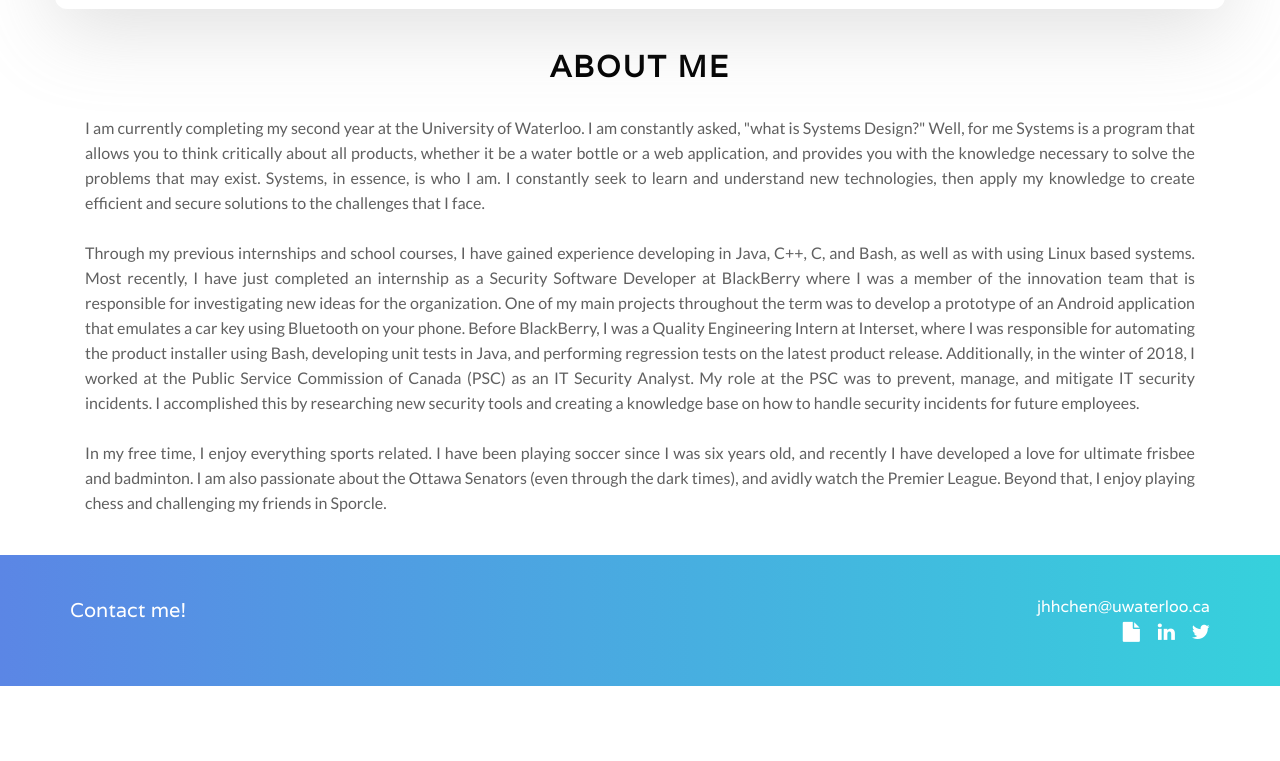
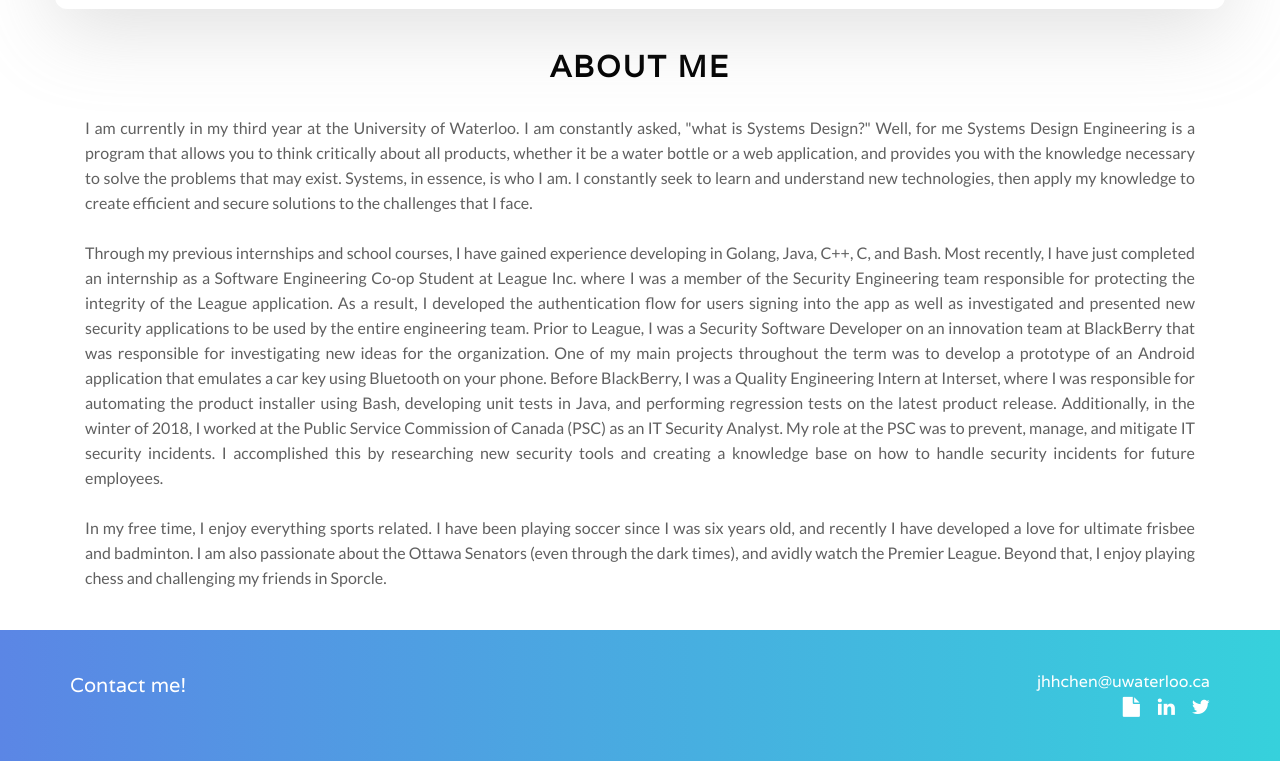
Before and after one commit to jonchen99/jonchen99.github.io, a React (Create React App) app: page / in a window 1280 px wide. Shown: the part 911-1672 px from the top of the page. Before the commit the page ends 1597 px from the top, so only its background shows below. Built offline with nearby package versions, Linux system fonts and the light colour scheme.

Commit message:
update about section

```diff
--- a/src/components/pages/homepage.js
+++ b/src/components/pages/homepage.js
@@ -108,9 +108,9 @@
 
   				<div className="container" id="about">
   					<p>
-  						I am currently completing my second year at the University of Waterloo. I am constantly asked, "what is Systems Design?" Well, for me Systems is a program that allows you to think critically about all products, whether it be a water bottle or a web application, and provides you with the knowledge necessary to solve the problems that may exist. Systems, in essence, is who I am. I constantly seek to learn and understand new technologies, then apply my knowledge to create efficient and secure solutions to the challenges that I face. <br/> <br/>
+  						I am currently in my third year at the University of Waterloo. I am constantly asked, "what is Systems Design?" Well, for me Systems Design Engineering is a program that allows you to think critically about all products, whether it be a water bottle or a web application, and provides you with the knowledge necessary to solve the problems that may exist. Systems, in essence, is who I am. I constantly seek to learn and understand new technologies, then apply my knowledge to create efficient and secure solutions to the challenges that I face. <br/> <br/>
 
-  						Through my previous internships and school courses, I have gained experience developing in Java, C++, C, and Bash, as well as with using Linux based systems. Most recently, I have just completed an internship as a Security Software Developer at BlackBerry where I was a member of the innovation team that is responsible for investigating new ideas for the organization. One of my main projects throughout the term was to develop a prototype of an Android application that emulates a car key using Bluetooth on your phone. Before BlackBerry, I was a Quality Engineering Intern at Interset, where I was responsible for automating the product installer using Bash, developing unit tests in Java, and performing regression tests on the latest product release. Additionally, in the winter of 2018, I worked at the Public Service Commission of Canada (PSC) as an IT Security Analyst. My role at the PSC was to prevent, manage, and mitigate IT security incidents. I accomplished this by researching new security tools and creating a knowledge base on how to handle security incidents for future employees. <br/> <br/>
+  						Through my previous internships and school courses, I have gained experience developing in Golang, Java, C++, C, and Bash. Most recently, I have just completed an internship as a Software Engineering Co-op Student at League Inc. where I was a member of the Security Engineering team responsible for protecting the integrity of the League application. As a result, I developed the authentication flow for users signing into the app as well as investigated and presented new security applications to be used by the entire engineering team. Prior to League, I was a Security Software Developer on an innovation team at BlackBerry that was responsible for investigating new ideas for the organization. One of my main projects throughout the term was to develop a prototype of an Android application that emulates a car key using Bluetooth on your phone. Before BlackBerry, I was a Quality Engineering Intern at Interset, where I was responsible for automating the product installer using Bash, developing unit tests in Java, and performing regression tests on the latest product release. Additionally, in the winter of 2018, I worked at the Public Service Commission of Canada (PSC) as an IT Security Analyst. My role at the PSC was to prevent, manage, and mitigate IT security incidents. I accomplished this by researching new security tools and creating a knowledge base on how to handle security incidents for future employees. <br/> <br/>
 
 
 						In my free time, I enjoy everything sports related. I have been playing soccer since I was six years old, and recently I have developed a love for ultimate frisbee and badminton. I am also passionate about the Ottawa Senators (even through the dark times), and avidly watch the Premier League. Beyond that, I enjoy playing chess and challenging my friends in Sporcle.
```
